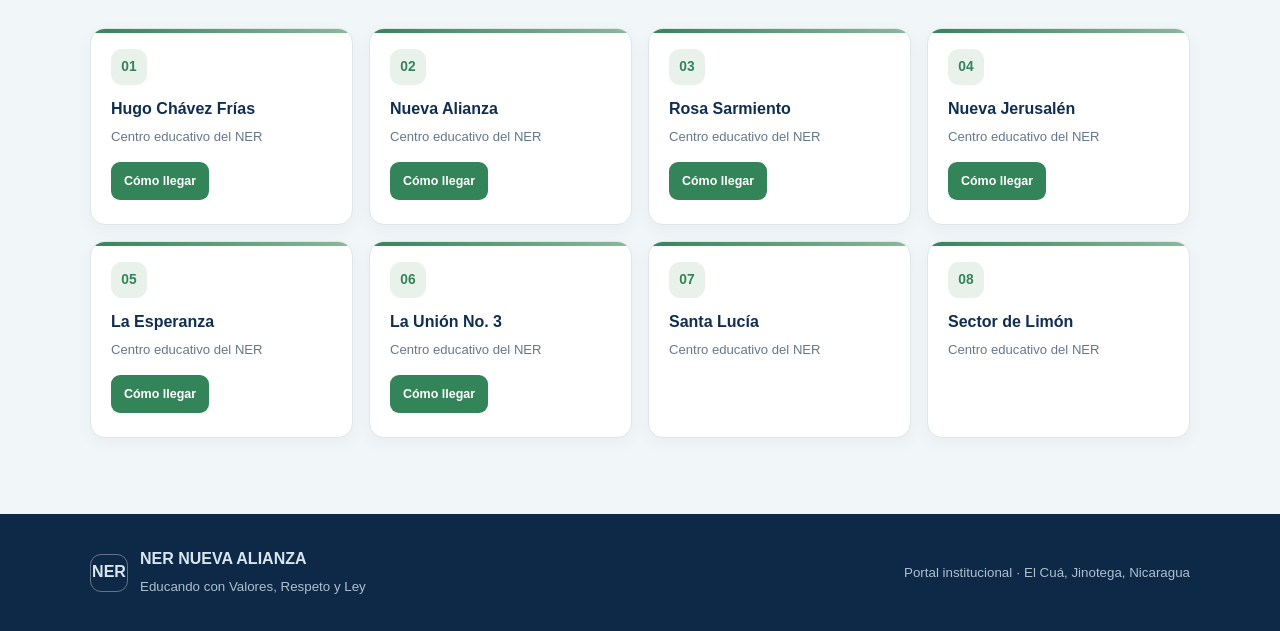
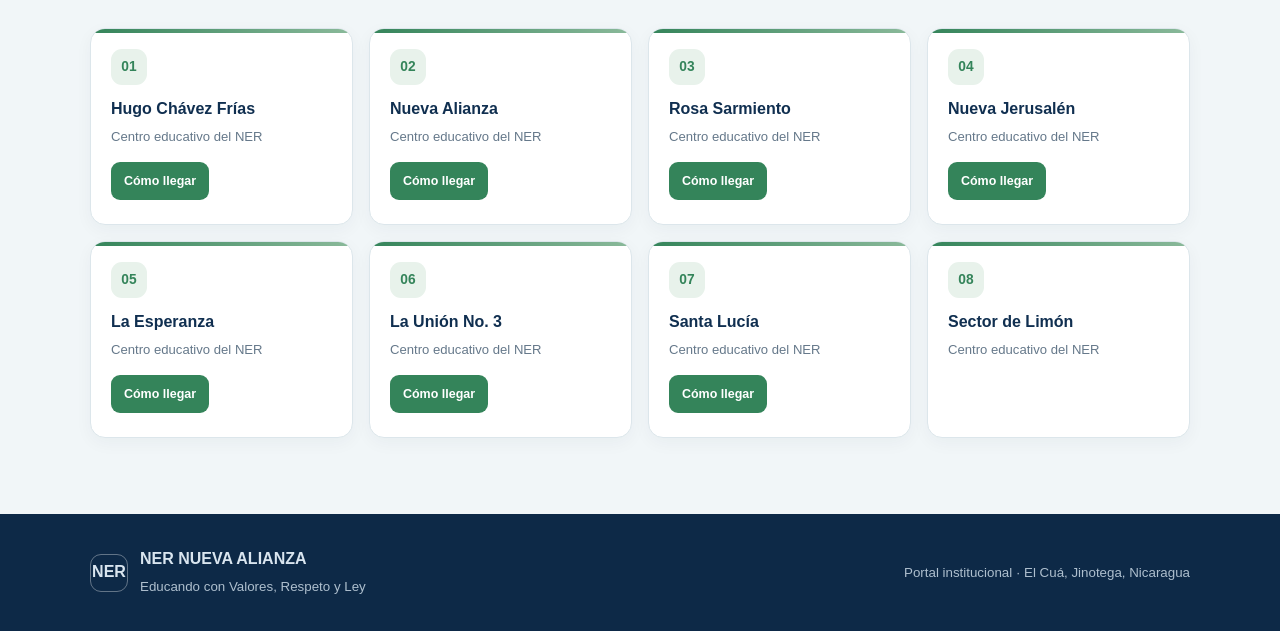
Before and after one commit to maltezjoshua261-hue/pagina-web-nueva-alianza, a plain HTML site: page index.html in a window 1280 px wide. Both pictures are taken after a click on the link "Centros educativos". Shown: the part 313-944 px from the top of the page. Drawn offline with Linux system fonts and the light colour scheme.

Commit message:
Agregar ubicación de Google Maps de Santa Lucía

```diff
--- a/index.html
+++ b/index.html
@@ -145,7 +145,7 @@
         <article class="school"><div class="school-num">04</div><h3>Nueva Jerusalén</h3><p>Centro educativo del NER</p><a class="btn btn-green" style="margin-top:14px;font-size:.78rem;padding:9px 13px" href="https://maps.app.goo.gl/aYC29abG93NjNreA6?g_st=ic" target="_blank" rel="noopener noreferrer">Cómo llegar</a></article>
         <article class="school"><div class="school-num">05</div><h3>La Esperanza</h3><p>Centro educativo del NER</p><a class="btn btn-green" style="margin-top:14px;font-size:.78rem;padding:9px 13px" href="https://maps.app.goo.gl/J2kwTQpzY6FSMehW8?g_st=ic" target="_blank" rel="noopener noreferrer">Cómo llegar</a></article>
         <article class="school"><div class="school-num">06</div><h3>La Unión No. 3</h3><p>Centro educativo del NER</p><a class="btn btn-green" style="margin-top:14px;font-size:.78rem;padding:9px 13px" href="https://maps.app.goo.gl/eBTTnZ4tW52JezpT8" target="_blank" rel="noopener noreferrer">Cómo llegar</a></article>
-        <article class="school"><div class="school-num">07</div><h3>Santa Lucía</h3><p>Centro educativo del NER</p></article>
+        <article class="school"><div class="school-num">07</div><h3>Santa Lucía</h3><p>Centro educativo del NER</p><a class="btn btn-green" style="margin-top:14px;font-size:.78rem;padding:9px 13px" href="https://maps.app.goo.gl/mYHFBfULFgF8LXom6" target="_blank" rel="noopener noreferrer">Cómo llegar</a></article>
         <article class="school"><div class="school-num">08</div><h3>Sector de Limón</h3><p>Centro educativo del NER</p></article>
       </div>
     </div></section>
```
